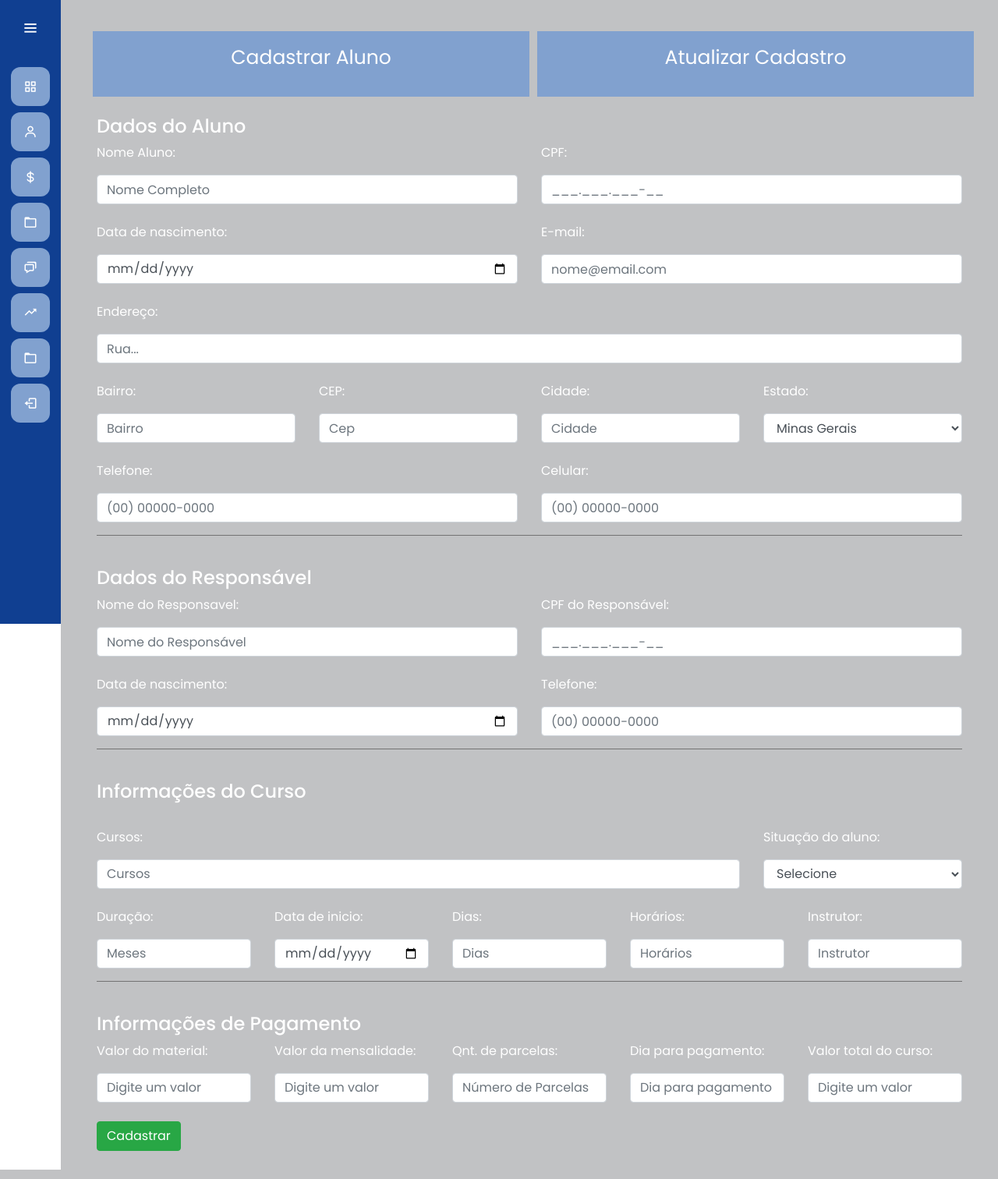
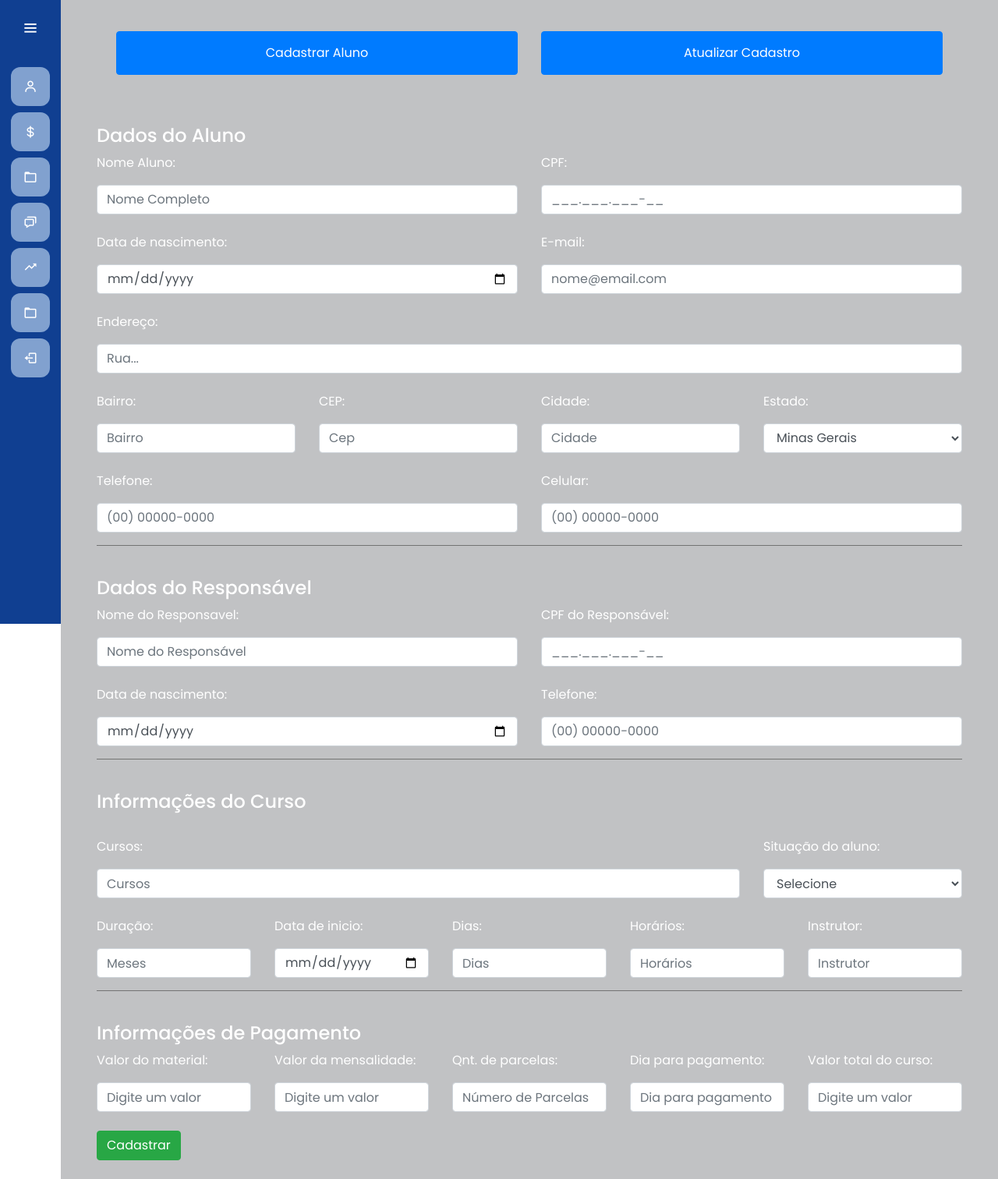
Before and after one commit to brunocoelhosi/School-Management, a Django app: template clientes/templates/clientes.html in a window 1280 px wide. Shown: the whole page at 78% size. Run offline with Django 3.2, Linux system fonts and the light colour scheme; the template is opened without the code that fills it, so the values that code supplies are empty; some libraries are stand-ins or nearby versions.

Commit message:
fix bugs

```diff
--- a/clientes/models.py
+++ b/clientes/models.py
@@ -29,6 +29,7 @@ class Cliente(models.Model):
     dias_curso = models.CharField(max_length=50)
     horarios_curso = models.CharField(max_length=50)
     instrutor = models.CharField(max_length=50)
+    valor_material = models.CharField(max_length=50, blank=True , null = True)
     mensalidade = models.CharField(max_length=50)
     parcelas = models.CharField(max_length=2)
     dia_pagamento = models.CharField(max_length=50)
--- a/clientes/templates/clientes.html
+++ b/clientes/templates/clientes.html
@@ -36,15 +36,11 @@
             </script>
         {% endfor %}
 
-        <div class="row justify-content-center">
-            <div onclick="exibir_form('1')" class="col-sm card-dashboard">
-                <p class="text-card">Cadastrar Aluno</p>
-            </div>
+        <div class="row justify-content-center d-flex" style="padding:40px;gap:30px">
+            <button class="btn btn-primary w-100 col-sm" style="padding:15px" onclick="exibir_form('1')" >Cadastrar Aluno</button>
+            <button class="btn btn-primary w-100 col-sm" style="padding:15px" onclick="exibir_form('2')" >Atualizar Cadastro</button>
+        </div>
 
-            <div onclick="exibir_form('2')" class="col-sm card-dashboard">
-                <p class="text-card">Atualizar Cadastro</p>
-            </div>
-        </div>
         <br>
 		<h4> Dados do Aluno</h4>
 
@@ -57,7 +53,7 @@
                         </div>
                         <div class="col-md">
                             <p>CPF:</p>
-                            <input type="text" class="form-control" placeholder="___.___.___-__" name="cpf" value="{{cpf}}" required>
+                            <input type="text" class="form-control" maxlength="11" placeholder="___.___.___-__" name="cpf" value="{{cpf}}" required>
                         </div>
                     </div>
                     <br>
@@ -215,7 +211,7 @@
                     <div class="row">
                         <div class="col-md">
                             <p>Valor do material:</p>
-                            <input type="text" id ="material" class="form-control" placeholder="Digite um valor" name="material" value="{{material}}">
+                            <input type="text" class="form-control" placeholder="Digite um valor" name="valor_material" value="{{valor_material}}">
                         </div>
                         <div class="col-md">
                             <p>Valor da mensalidade:</p>
@@ -395,7 +391,7 @@
                     <div class="row">
                         <div class="col-md">
                             <p>Valor do material:</p>
-                            <input type="text" class="form-control" id="material">
+                            <input type="text" class="form-control" id="valor_material">
                         </div>
                         <div class="col-md">
                             <p>Valor da mensalidade:</p>
--- a/clientes/views.py
+++ b/clientes/views.py
@@ -44,6 +44,7 @@ def clientes(request):
         dias_curso = request.POST.get('dias_curso')
         horarios_curso = request.POST.get('horarios_curso')
         instrutor = request.POST.get('instrutor')
+        valor_material = request.POST.get('valor_material')
         mensalidade = request.POST.get('mensalidade')
         parcelas = request.POST.get('parcelas')
         dia_pagamento = request.POST.get('dia_pagamento')
@@ -81,6 +82,7 @@ def clientes(request):
             dias_curso = dias_curso,
             horarios_curso = horarios_curso,
             instrutor = instrutor,
+            valor_material = valor_material,
             mensalidade = mensalidade,
             parcelas = parcelas,
             dia_pagamento = dia_pagamento,
@@ -132,6 +134,7 @@ def update_cliente(request, id):
     dias_curso = body['dias_curso']
     horarios_curso = body['horarios_curso']
     instrutor = body['instrutor']
+    valor_material = body['valor_material']
     mensalidade = body['mensalidade']
     parcelas = body['parcelas']
     dia_pagamento = body['dia_pagamento']
@@ -161,6 +164,7 @@ def update_cliente(request, id):
         cliente.dias_curso = dias_curso
         cliente.horarios_curso = horarios_curso
         cliente.instrutor = instrutor
+        cliente.valor_material = valor_material
         cliente.mensalidade = mensalidade
         cliente.parcelas = parcelas
         cliente.dia_pagamento = dia_pagamento
@@ -172,7 +176,7 @@ def update_cliente(request, id):
         return JsonResponse({'status': '200', 'nome': nome, 'cpf':cpf, 'datanascimento':datanascimento, 'email': email, 'endereco': endereco, 'bairro': bairro, 'cep': cep,
                              'cidade': cidade, 'estado': estado, 'telefone': telefone, 'celular': celular, 'nome_responsavel': nome_responsavel, 'cpf_responsavel': cpf_responsavel,
                              'nascimento_responsavel': nascimento_responsavel, 'telefone_responsavel': telefone_responsavel, 'cursos': cursos, 'situacao': situacao, 'duracao': duracao, 'inicio': inicio,
-                             'dias_curso': dias_curso, 'horarios_curso': horarios_curso, 'instrutor': instrutor, 'mensalidade': mensalidade, 'parcelas':parcelas, 'dia_pagamento':dia_pagamento, 'total': total})
+                             'dias_curso': dias_curso, 'horarios_curso': horarios_curso, 'instrutor': instrutor, 'valor_material':valor_material, 'mensalidade': mensalidade, 'parcelas':parcelas, 'dia_pagamento':dia_pagamento, 'total': total})
     except:
         return JsonResponse({'status': '500'})
 
--- a/historico/views.py
+++ b/historico/views.py
@@ -67,8 +67,6 @@ def contrato_generator(request, clienteId):
             'financeiro__descricao_pagamento', 'financeiro__valor_mensalidade', 'financeiro__valor_com_juros', 'financeiro__valor_pago',
         ).first()
 
-        dados_pagamento['financeiro__data_pagamento'] = dados_pagamento['financeiro__data_pagamento'].strftime('%d/%m/%Y')
-        dados_pagamento['financeiro__data_vencimento'] = dados_pagamento['financeiro__data_vencimento'].strftime('%d/%m/%Y')
         dados_pagamento['datanascimento'] = dados_pagamento['datanascimento'].strftime('%d/%m/%Y')
         dados_pagamento['inicio'] = dados_pagamento['inicio'].strftime('%d/%m/%Y')
         dados_pagamento['data_matricula'] = dados_pagamento['data_matricula'].strftime('%d de %B de %Y / %H:%Mh')
@@ -212,8 +210,7 @@ def ficha_generator(request, clienteId):
             'financeiro__descricao_pagamento', 'financeiro__valor_mensalidade', 'financeiro__valor_com_juros', 'financeiro__valor_pago',
         ).first()
 
-        dados_pagamento['financeiro__data_pagamento'] = dados_pagamento['financeiro__data_pagamento'].strftime('%d/%m/%Y')
-        dados_pagamento['financeiro__data_vencimento'] = dados_pagamento['financeiro__data_vencimento'].strftime('%d/%m/%Y')
+
         dados_pagamento['datanascimento'] = dados_pagamento['datanascimento'].strftime('%d/%m/%Y')
         dados_pagamento['inicio'] = dados_pagamento['inicio'].strftime('%d/%m/%Y')
 
--- a/prematricula/templates/prematricula.html
+++ b/prematricula/templates/prematricula.html
@@ -21,6 +21,7 @@
                         <th>Email</th>
                         <th>Fone</th>
                         <th>Nascimento</th>
+                        <th>Data pré-matricula</th>
                         <th>Ações</th>
                     </tr>
                 </thead>
@@ -30,7 +31,9 @@
                             <td>{{ matricula.nome_aluno }}</td>
                             <td>{{ matricula.email_aluno }}</td>
                             <td>{{ matricula.fone_aluno }}</td>
-                            <td>{{ matricula.nasc_aluno }}</td>
+                            <td>{{ matricula.nasc_aluno|date:"d/m/Y" }}</td>
+                            <td>{{ matricula.data_pre }}</td>
+
                             <td>
                                 <a class="btn btn-danger" href="{% url 'deletar_mensagem' matricula.id %}" onclick="return confirm('Tem certeza que deseja excluir esta mensagem?');">
                                     Excluir
--- a/prematricula/views.py
+++ b/prematricula/views.py
@@ -12,7 +12,7 @@ from home.models import Matricula
 def prematricula(request):
 
     if request.method == "GET":
-        matriculas = Matricula.objects.all()  # Ordena por data, mais recentes primeiro
+        matriculas = Matricula.objects.all()
         return render(request, 'prematricula.html', {'matriculas': matriculas})
 
 def deletar_mensagem(request, id):
--- a/templates/base.html
+++ b/templates/base.html
@@ -30,13 +30,6 @@
             <i class='bx bx-menu' id="btn" ></i>
         </div>
         <ul class="nav-list">
-          <li>
-            <a href="#">
-              <i class='bx bx-grid-alt'></i>
-              <span class="links_name">Página inicial</span>
-            </a>
-            <span class="tooltip">Página inicial</span>
-          </li>
           <li>
           <a href="{% url 'clientes' %}">
             <i class='bx bx-user' ></i>
--- a/templates/static/clientes/js/clientes.js
+++ b/templates/static/clientes/js/clientes.js
@@ -114,6 +114,9 @@ function dados_cliente(){
         instrutor = document.getElementById('instrutor')
         instrutor.value = data['cliente']['instrutor']
 
+        valor_material = document.getElementById('valor_material')
+        valor_material.value = data['cliente']['valor_material']
+
         mensalidade = document.getElementById('mensalidade')
         mensalidade.value = data['cliente']['mensalidade']
 
@@ -156,6 +159,7 @@ function update_cliente(){
     dias_curso = document.getElementById('dias_curso').value
     horarios_curso = document.getElementById('horarios_curso').value
     instrutor = document.getElementById('instrutor').value
+    valor_material = document.getElementById('valor_material').value
     mensalidade = document.getElementById('mensalidade').value
     parcelas = document.getElementById('parcelas').value
     dia_pagamento = document.getElementById('dia_pagamento').value
@@ -190,6 +194,7 @@ function update_cliente(){
             dias_curso: dias_curso,
             horarios_curso: horarios_curso,
             instrutor: instrutor,
+            valor_material: valor_material,
             parcelas: parcelas,
             dia_pagamento: dia_pagamento,
             mensalidade: mensalidade,
@@ -223,6 +228,7 @@ function update_cliente(){
             dias_curso = data['dias_curso']
             horarios_curso = data['horarios_curso']
             instrutor = data['instrutor']
+            valor_material = data['valor_material']
             mensalidade = data['mensalidade']
             parcelas = data['parcelas']
             dia_pagamento = data['dia_pagamento']
--- a/templates/static/financeiro/js/financeiro.js
+++ b/templates/static/financeiro/js/financeiro.js
@@ -197,7 +197,7 @@ function editar_pagamento(pagamentoId) {
         confirmButtonText: "Sim!"
       }).then((result) => {
         if (result.isConfirmed) {
-            fetch(`/financeiro/delete/${pagamentoId}/`, {
+            fetch(``, {
                 method: 'DELETE',
                 headers: {
                     'X-Requested-With': 'XMLHttpRequest',
```
Also changed, not shown: home/models.py (+10 -0 lines), clientes/migrations/0009_cliente_valor_material.py (added), clientes/migrations/0010_alter_cliente_valor_material.py (added), home/migrations/0004_matricula_data_pre.py (added).
